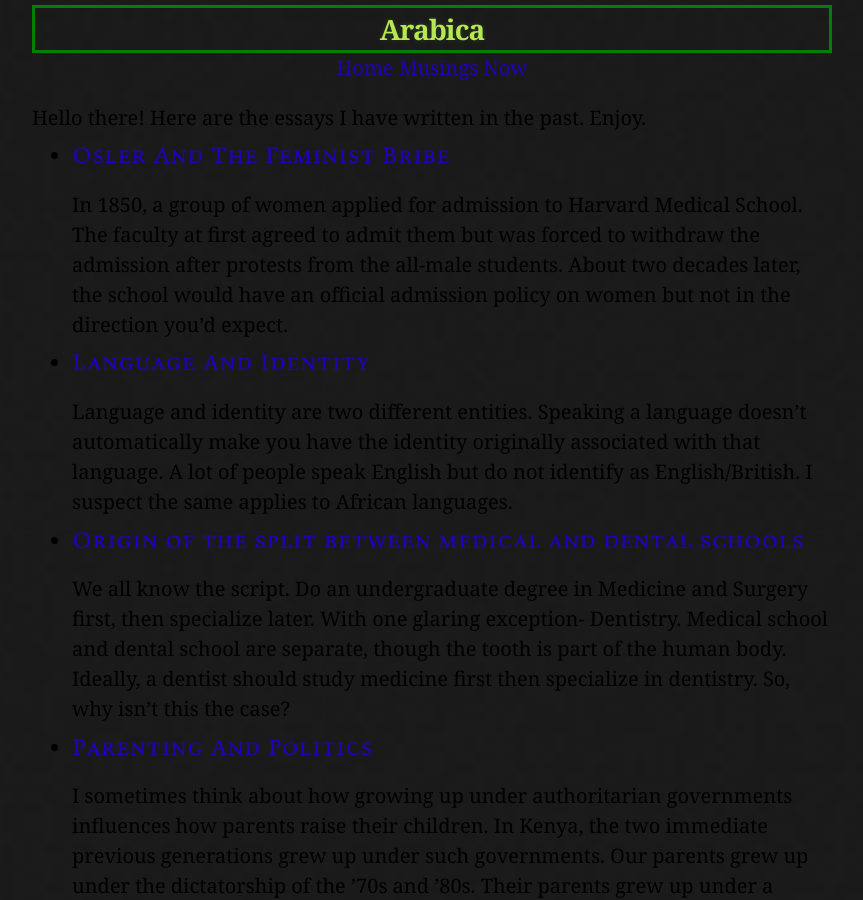
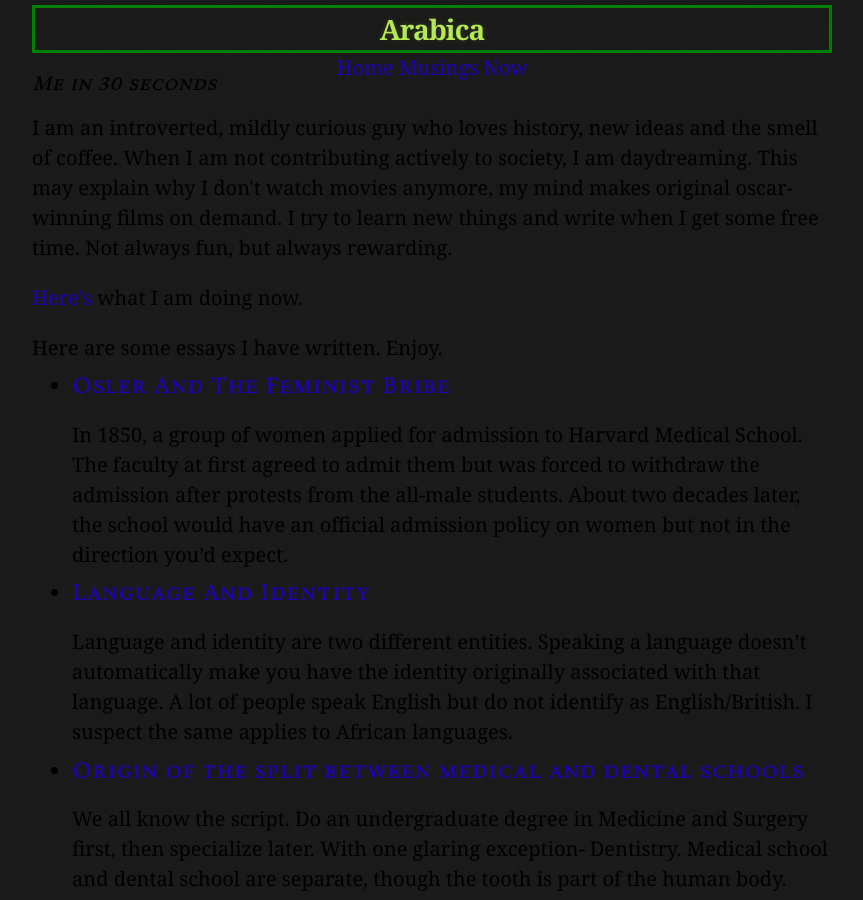
Before and after one commit to habasweiny/habasweiny.github.io, a Jekyll site: the page built from index.html, in a window 1280 px wide and 900 px high. Shown: the whole window, without its empty margins (208-1071 px from the left). Built offline with Jekyll 4.4.1, drawn with Linux system fonts in a browser that asks for light colours.

Commit message:
Update index.html

```diff
--- a/index.html
+++ b/index.html
@@ -10,7 +10,14 @@ title: Home
     <link rel="stylesheet" href="./styles.css">
   </head>
   <body>
-      <p>Hello there! Here are the essays I have written in the past. Enjoy.
+    <h2>Me in 30 seconds</h2>
+<p>I am an introverted, mildly curious guy who loves history, new ideas and the smell of coffee.
+When I am not contributing actively to society, I am daydreaming.
+This may explain why  I don't watch movies anymore, my mind makes original oscar-winning films on demand.
+I try to learn new things and write when I get some free time. Not always fun, but always rewarding.</p>
+
+<p><a href="/now.html" target="_blank" >Here's</a> what I am doing now.</p>
+      <p>Here are some essays I have written. Enjoy.
     </p>
 <ul>
   {% for post in site.posts %}
```
